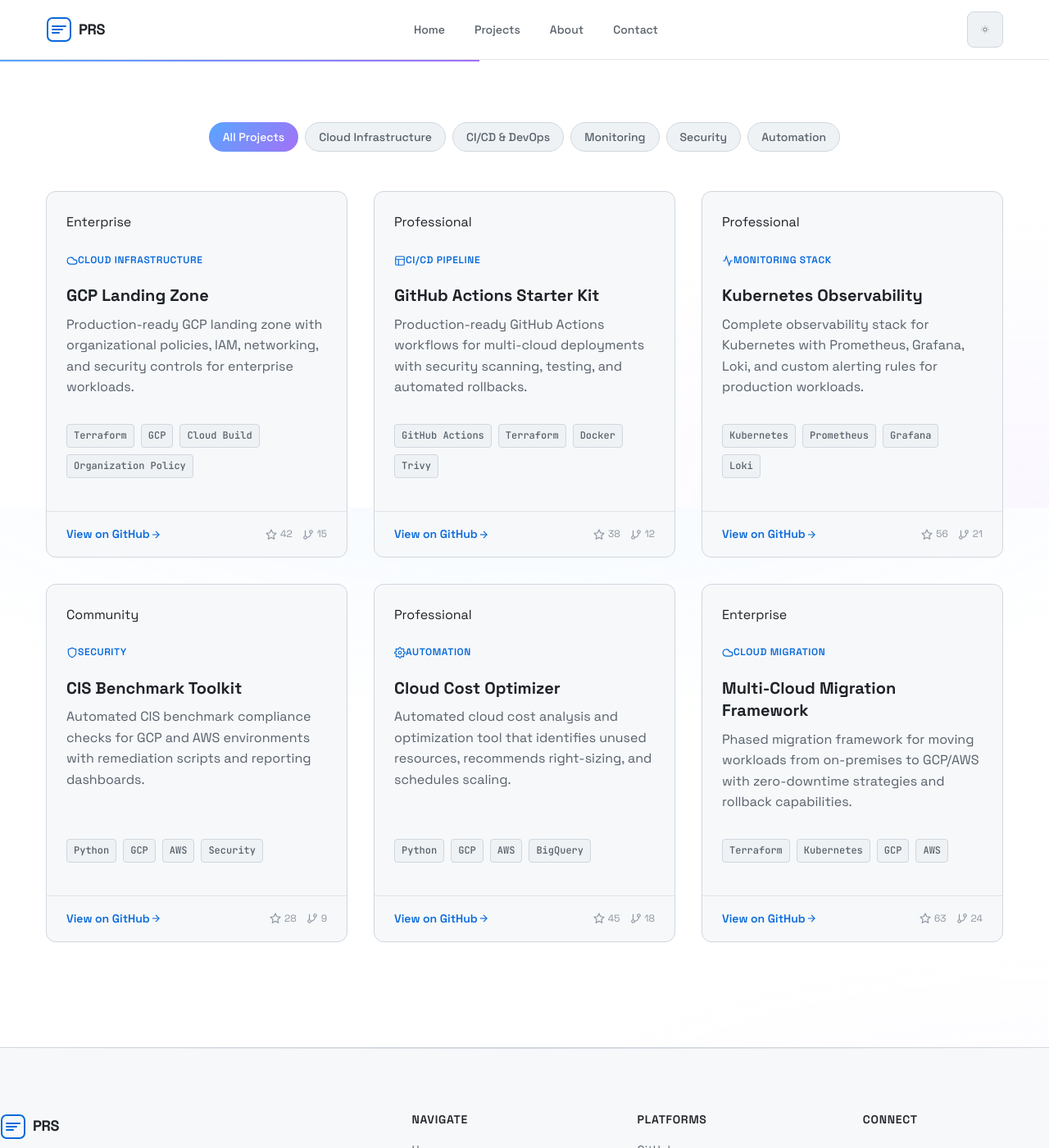
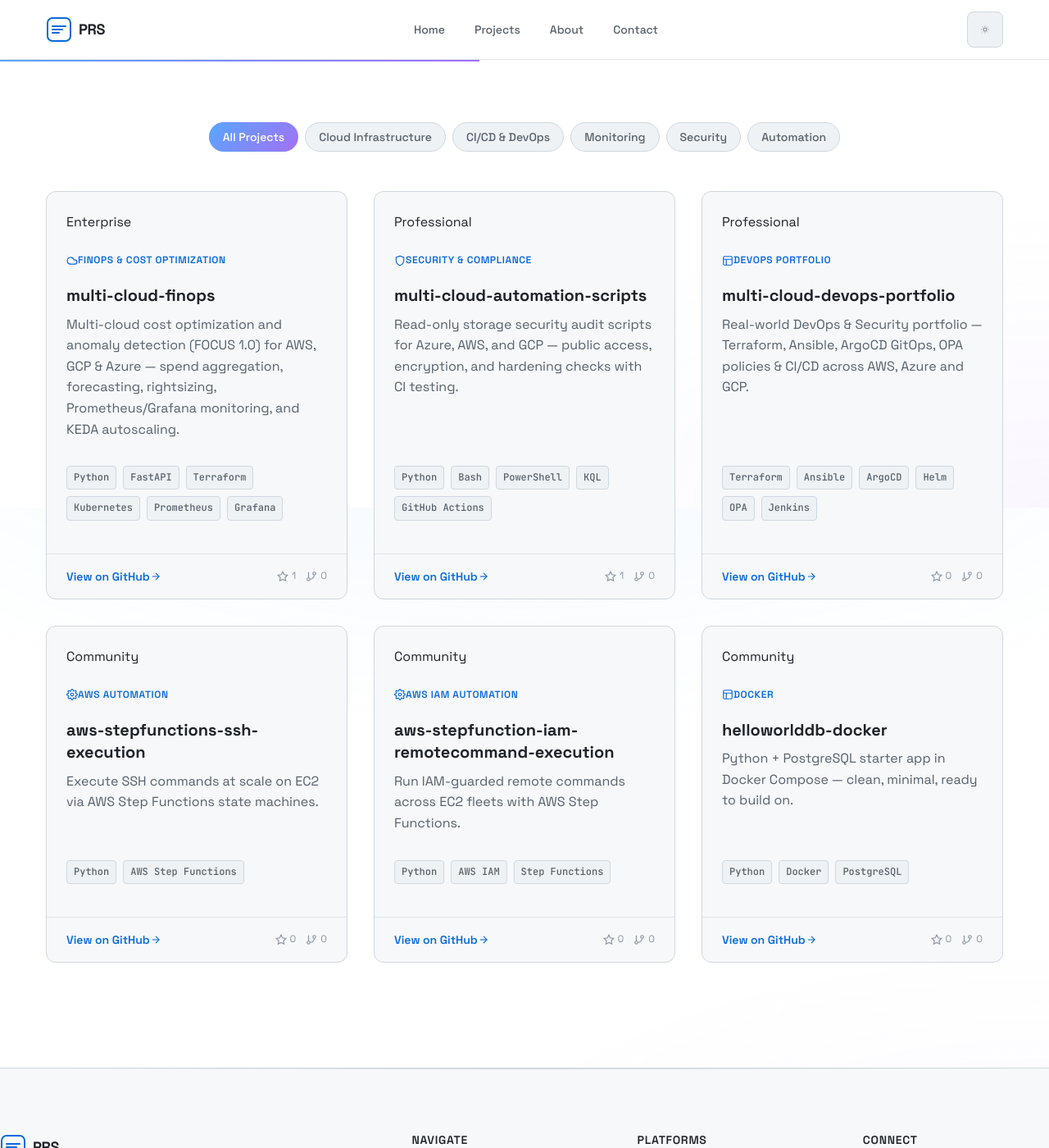
Before and after one commit to priyaranjan-sahu/priyaranjan-sahu.github.io, a Jekyll site: the page built from projects.md, in a window 1280 px wide and 1400 px high, scrolled down 281 px. Shown: the whole window at 82% size. Built offline with Jekyll 4.4.1, drawn with Linux system fonts in a browser that asks for light colours.

Commit message:
fix: replace dummy project data with actual repos
- multi-cloud-finops (1 star, Python/FastAPI/Terraform/K8s)
- multi-cloud-automation-scripts (1 star, Python/Bash/PowerShell/KQL)
- multi-cloud-devops-portfolio (HCL, Terraform/Ansible/ArgoCD)
- aws-stepfunctions-ssh-execution (Python, AWS Step Functions)
- aws-stepfunction-iam-remotecommand-execution (Python, AWS IAM)
- helloworlddb-docker (Python/Docker/PostgreSQL)

```diff
--- a/projects.md
+++ b/projects.md
@@ -30,30 +30,69 @@ title: Projects
         <div class="card-content">
           <span class="card-category">
             <svg width="14" height="14" viewBox="0 0 24 24" fill="none" stroke="currentColor" stroke-width="2"><path d="M17.5 19H9a7 7 0 1 1 6.71-9h1.79a4.5 4.5 0 1 1 0 9Z"/></svg>
-            Cloud Infrastructure
+            FinOps & Cost Optimization
           </span>
-          <h3 class="card-title">GCP Landing Zone</h3>
-          <p class="card-description">Production-ready GCP landing zone with organizational policies, IAM, networking, and security controls for enterprise workloads.</p>
+          <h3 class="card-title">multi-cloud-finops</h3>
+          <p class="card-description">Multi-cloud cost optimization and anomaly detection (FOCUS 1.0) for AWS, GCP & Azure — spend aggregation, forecasting, rightsizing, Prometheus/Grafana monitoring, and KEDA autoscaling.</p>
           <div class="card-tech">
+            <span class="tech-tag">Python</span>
+            <span class="tech-tag">FastAPI</span>
             <span class="tech-tag">Terraform</span>
-            <span class="tech-tag">GCP</span>
-            <span class="tech-tag">Cloud Build</span>
-            <span class="tech-tag">Organization Policy</span>
+            <span class="tech-tag">Kubernetes</span>
+            <span class="tech-tag">Prometheus</span>
+            <span class="tech-tag">Grafana</span>
           </div>
         </div>
         <div class="card-footer">
-          <a href="https://github.com/priyaranjan-sahu" class="card-link" target="_blank" rel="noopener noreferrer">
+          <a href="https://github.com/priyaranjan-sahu/multi-cloud-finops" class="card-link" target="_blank" rel="noopener noreferrer">
             View on GitHub
             <svg width="14" height="14" viewBox="0 0 24 24" fill="none" stroke="currentColor" stroke-width="2"><line x1="5" y1="12" x2="19" y2="12"/><polyline points="12 5 19 12 12 19"/></svg>
           </a>
           <div class="card-meta">
             <span class="meta-item">
               <svg width="12" height="12" viewBox="0 0 24 24" fill="none" stroke="currentColor" stroke-width="2"><polygon points="12 2 15.09 8.26 22 9.27 17 14.14 18.18 21.02 12 17.77 5.82 21.02 7 14.14 2 9.27 8.91 8.26 12 2"/></svg>
-              42
+              1
             </span>
             <span class="meta-item">
               <svg width="12" height="12" viewBox="0 0 24 24" fill="none" stroke="currentColor" stroke-width="2"><path d="M6 3v12"/><circle cx="18" cy="6" r="3"/><circle cx="6" cy="18" r="3"/><path d="M18 9a9 9 0 0 1-9 9"/></svg>
-              15
+              0
+            </span>
+          </div>
+        </div>
+      </div>
+
+      <div class="project-card reveal" data-category="security">
+        <div class="card-header">
+          <div class="card-tier tier-professional">Professional</div>
+        </div>
+        <div class="card-content">
+          <span class="card-category">
+            <svg width="14" height="14" viewBox="0 0 24 24" fill="none" stroke="currentColor" stroke-width="2"><path d="M12 22s8-4 8-10V5l-8-3-8 3v7c0 6 8 10 8 10z"/></svg>
+            Security & Compliance
+          </span>
+          <h3 class="card-title">multi-cloud-automation-scripts</h3>
+          <p class="card-description">Read-only storage security audit scripts for Azure, AWS, and GCP — public access, encryption, and hardening checks with CI testing.</p>
+          <div class="card-tech">
+            <span class="tech-tag">Python</span>
+            <span class="tech-tag">Bash</span>
+            <span class="tech-tag">PowerShell</span>
+            <span class="tech-tag">KQL</span>
+            <span class="tech-tag">GitHub Actions</span>
+          </div>
+        </div>
+        <div class="card-footer">
+          <a href="https://github.com/priyaranjan-sahu/multi-cloud-automation-scripts" class="card-link" target="_blank" rel="noopener noreferrer">
+            View on GitHub
+            <svg width="14" height="14" viewBox="0 0 24 24" fill="none" stroke="currentColor" stroke-width="2"><line x1="5" y1="12" x2="19" y2="12"/><polyline points="12 5 19 12 12 19"/></svg>
+          </a>
+          <div class="card-meta">
+            <span class="meta-item">
+              <svg width="12" height="12" viewBox="0 0 24 24" fill="none" stroke="currentColor" stroke-width="2"><polygon points="12 2 15.09 8.26 22 9.27 17 14.14 18.18 21.02 12 17.77 5.82 21.02 7 14.14 2 9.27 8.91 8.26 12 2"/></svg>
+              1
+            </span>
+            <span class="meta-item">
+              <svg width="12" height="12" viewBox="0 0 24 24" fill="none" stroke="currentColor" stroke-width="2"><path d="M6 3v12"/><circle cx="18" cy="6" r="3"/><circle cx="6" cy="18" r="3"/><path d="M18 9a9 9 0 0 1-9 9"/></svg>
+              0
             </span>
           </div>
         </div>
@@ -66,102 +105,32 @@ title: Projects
         <div class="card-content">
           <span class="card-category">
             <svg width="14" height="14" viewBox="0 0 24 24" fill="none" stroke="currentColor" stroke-width="2"><rect x="3" y="3" width="18" height="18" rx="2" ry="2"/><line x1="3" y1="9" x2="21" y2="9"/><line x1="9" y1="21" x2="9" y2="9"/></svg>
-            CI/CD Pipeline
+            DevOps Portfolio
           </span>
-          <h3 class="card-title">GitHub Actions Starter Kit</h3>
-          <p class="card-description">Production-ready GitHub Actions workflows for multi-cloud deployments with security scanning, testing, and automated rollbacks.</p>
+          <h3 class="card-title">multi-cloud-devops-portfolio</h3>
+          <p class="card-description">Real-world DevOps & Security portfolio — Terraform, Ansible, ArgoCD GitOps, OPA policies & CI/CD across AWS, Azure and GCP.</p>
           <div class="card-tech">
-            <span class="tech-tag">GitHub Actions</span>
             <span class="tech-tag">Terraform</span>
-            <span class="tech-tag">Docker</span>
-            <span class="tech-tag">Trivy</span>
+            <span class="tech-tag">Ansible</span>
+            <span class="tech-tag">ArgoCD</span>
+            <span class="tech-tag">Helm</span>
+            <span class="tech-tag">OPA</span>
+            <span class="tech-tag">Jenkins</span>
           </div>
         </div>
         <div class="card-footer">
-          <a href="https://github.com/priyaranjan-sahu" class="card-link" target="_blank" rel="noopener noreferrer">
+          <a href="https://github.com/priyaranjan-sahu/multi-cloud-devops-portfolio" class="card-link" target="_blank" rel="noopener noreferrer">
             View on GitHub
             <svg width="14" height="14" viewBox="0 0 24 24" fill="none" stroke="currentColor" stroke-width="2"><line x1="5" y1="12" x2="19" y2="12"/><polyline points="12 5 19 12 12 19"/></svg>
           </a>
           <div class="card-meta">
             <span class="meta-item">
               <svg width="12" height="12" viewBox="0 0 24 24" fill="none" stroke="currentColor" stroke-width="2"><polygon points="12 2 15.09 8.26 22 9.27 17 14.14 18.18 21.02 12 17.77 5.82 21.02 7 14.14 2 9.27 8.91 8.26 12 2"/></svg>
-              38
+              0
             </span>
             <span class="meta-item">
               <svg width="12" height="12" viewBox="0 0 24 24" fill="none" stroke="currentColor" stroke-width="2"><path d="M6 3v12"/><circle cx="18" cy="6" r="3"/><circle cx="6" cy="18" r="3"/><path d="M18 9a9 9 0 0 1-9 9"/></svg>
-              12
-            </span>
-          </div>
-        </div>
-      </div>
-
-      <div class="project-card reveal" data-category="monitoring">
-        <div class="card-header">
-          <div class="card-tier tier-professional">Professional</div>
-        </div>
-        <div class="card-content">
-          <span class="card-category">
-            <svg width="14" height="14" viewBox="0 0 24 24" fill="none" stroke="currentColor" stroke-width="2"><polyline points="22 12 18 12 15 21 9 3 6 12 2 12"/></svg>
-            Monitoring Stack
-          </span>
-          <h3 class="card-title">Kubernetes Observability</h3>
-          <p class="card-description">Complete observability stack for Kubernetes with Prometheus, Grafana, Loki, and custom alerting rules for production workloads.</p>
-          <div class="card-tech">
-            <span class="tech-tag">Kubernetes</span>
-            <span class="tech-tag">Prometheus</span>
-            <span class="tech-tag">Grafana</span>
-            <span class="tech-tag">Loki</span>
-          </div>
-        </div>
-        <div class="card-footer">
-          <a href="https://github.com/priyaranjan-sahu" class="card-link" target="_blank" rel="noopener noreferrer">
-            View on GitHub
-            <svg width="14" height="14" viewBox="0 0 24 24" fill="none" stroke="currentColor" stroke-width="2"><line x1="5" y1="12" x2="19" y2="12"/><polyline points="12 5 19 12 12 19"/></svg>
-          </a>
-          <div class="card-meta">
-            <span class="meta-item">
-              <svg width="12" height="12" viewBox="0 0 24 24" fill="none" stroke="currentColor" stroke-width="2"><polygon points="12 2 15.09 8.26 22 9.27 17 14.14 18.18 21.02 12 17.77 5.82 21.02 7 14.14 2 9.27 8.91 8.26 12 2"/></svg>
-              56
-            </span>
-            <span class="meta-item">
-              <svg width="12" height="12" viewBox="0 0 24 24" fill="none" stroke="currentColor" stroke-width="2"><path d="M6 3v12"/><circle cx="18" cy="6" r="3"/><circle cx="6" cy="18" r="3"/><path d="M18 9a9 9 0 0 1-9 9"/></svg>
-              21
-            </span>
-          </div>
-        </div>
-      </div>
-
-      <div class="project-card reveal" data-category="security">
-        <div class="card-header">
-          <div class="card-tier tier-community">Community</div>
-        </div>
-        <div class="card-content">
-          <span class="card-category">
-            <svg width="14" height="14" viewBox="0 0 24 24" fill="none" stroke="currentColor" stroke-width="2"><path d="M12 22s8-4 8-10V5l-8-3-8 3v7c0 6 8 10 8 10z"/></svg>
-            Security
-          </span>
-          <h3 class="card-title">CIS Benchmark Toolkit</h3>
-          <p class="card-description">Automated CIS benchmark compliance checks for GCP and AWS environments with remediation scripts and reporting dashboards.</p>
-          <div class="card-tech">
-            <span class="tech-tag">Python</span>
-            <span class="tech-tag">GCP</span>
-            <span class="tech-tag">AWS</span>
-            <span class="tech-tag">Security</span>
-          </div>
-        </div>
-        <div class="card-footer">
-          <a href="https://github.com/priyaranjan-sahu" class="card-link" target="_blank" rel="noopener noreferrer">
-            View on GitHub
-            <svg width="14" height="14" viewBox="0 0 24 24" fill="none" stroke="currentColor" stroke-width="2"><line x1="5" y1="12" x2="19" y2="12"/><polyline points="12 5 19 12 12 19"/></svg>
-          </a>
-          <div class="card-meta">
-            <span class="meta-item">
-              <svg width="12" height="12" viewBox="0 0 24 24" fill="none" stroke="currentColor" stroke-width="2"><polygon points="12 2 15.09 8.26 22 9.27 17 14.14 18.18 21.02 12 17.77 5.82 21.02 7 14.14 2 9.27 8.91 8.26 12 2"/></svg>
-              28
-            </span>
-            <span class="meta-item">
-              <svg width="12" height="12" viewBox="0 0 24 24" fill="none" stroke="currentColor" stroke-width="2"><path d="M6 3v12"/><circle cx="18" cy="6" r="3"/><circle cx="6" cy="18" r="3"/><path d="M18 9a9 9 0 0 1-9 9"/></svg>
-              9
+              0
             </span>
           </div>
         </div>
@@ -169,71 +138,103 @@ title: Projects
 
       <div class="project-card reveal" data-category="automation">
         <div class="card-header">
-          <div class="card-tier tier-professional">Professional</div>
+          <div class="card-tier tier-community">Community</div>
         </div>
         <div class="card-content">
           <span class="card-category">
             <svg width="14" height="14" viewBox="0 0 24 24" fill="none" stroke="currentColor" stroke-width="2"><circle cx="12" cy="12" r="3"/><path d="M19.4 15a1.65 1.65 0 0 0 .33 1.82l.06.06a2 2 0 0 1 0 2.83 2 2 0 0 1-2.83 0l-.06-.06a1.65 1.65 0 0 0-1.82-.33 1.65 1.65 0 0 0-1 1.51V21a2 2 0 0 1-2 2 2 2 0 0 1-2-2v-.09A1.65 1.65 0 0 0 9 19.4a1.65 1.65 0 0 0-1.82.33l-.06.06a2 2 0 0 1-2.83 0 2 2 0 0 1 0-2.83l.06-.06A1.65 1.65 0 0 0 4.68 15a1.65 1.65 0 0 0-1.51-1H3a2 2 0 0 1-2-2 2 2 0 0 1 2-2h.09A1.65 1.65 0 0 0 4.6 9a1.65 1.65 0 0 0-.33-1.82l-.06-.06a2 2 0 0 1 0-2.83 2 2 0 0 1 2.83 0l.06.06A1.65 1.65 0 0 0 9 4.68a1.65 1.65 0 0 0 1-1.51V3a2 2 0 0 1 2-2 2 2 0 0 1 2 2v.09a1.65 1.65 0 0 0 1 1.51 1.65 1.65 0 0 0 1.82-.33l.06-.06a2 2 0 0 1 2.83 0 2 2 0 0 1 0 2.83l-.06.06a1.65 1.65 0 0 0-.33 1.82V9a1.65 1.65 0 0 0 1.51 1H21a2 2 0 0 1 2 2 2 2 0 0 1-2 2h-.09a1.65 1.65 0 0 0-1.51 1z"/></svg>
-            Automation
+            AWS Automation
           </span>
-          <h3 class="card-title">Cloud Cost Optimizer</h3>
-          <p class="card-description">Automated cloud cost analysis and optimization tool that identifies unused resources, recommends right-sizing, and schedules scaling.</p>
+          <h3 class="card-title">aws-stepfunctions-ssh-execution</h3>
+          <p class="card-description">Execute SSH commands at scale on EC2 via AWS Step Functions state machines.</p>
           <div class="card-tech">
             <span class="tech-tag">Python</span>
-            <span class="tech-tag">GCP</span>
-            <span class="tech-tag">AWS</span>
-            <span class="tech-tag">BigQuery</span>
+            <span class="tech-tag">AWS Step Functions</span>
           </div>
         </div>
         <div class="card-footer">
-          <a href="https://github.com/priyaranjan-sahu" class="card-link" target="_blank" rel="noopener noreferrer">
+          <a href="https://github.com/priyaranjan-sahu/aws-stepfunctions-ssh-execution" class="card-link" target="_blank" rel="noopener noreferrer">
             View on GitHub
             <svg width="14" height="14" viewBox="0 0 24 24" fill="none" stroke="currentColor" stroke-width="2"><line x1="5" y1="12" x2="19" y2="12"/><polyline points="12 5 19 12 12 19"/></svg>
           </a>
           <div class="card-meta">
             <span class="meta-item">
               <svg width="12" height="12" viewBox="0 0 24 24" fill="none" stroke="currentColor" stroke-width="2"><polygon points="12 2 15.09 8.26 22 9.27 17 14.14 18.18 21.02 12 17.77 5.82 21.02 7 14.14 2 9.27 8.91 8.26 12 2"/></svg>
-              45
+              0
             </span>
             <span class="meta-item">
               <svg width="12" height="12" viewBox="0 0 24 24" fill="none" stroke="currentColor" stroke-width="2"><path d="M6 3v12"/><circle cx="18" cy="6" r="3"/><circle cx="6" cy="18" r="3"/><path d="M18 9a9 9 0 0 1-9 9"/></svg>
-              18
+              0
             </span>
           </div>
         </div>
       </div>
 
-      <div class="project-card reveal" data-category="cloud">
+      <div class="project-card reveal" data-category="automation">
         <div class="card-header">
-          <div class="card-tier tier-enterprise">Enterprise</div>
+          <div class="card-tier tier-community">Community</div>
         </div>
         <div class="card-content">
           <span class="card-category">
-            <svg width="14" height="14" viewBox="0 0 24 24" fill="none" stroke="currentColor" stroke-width="2"><path d="M17.5 19H9a7 7 0 1 1 6.71-9h1.79a4.5 4.5 0 1 1 0 9Z"/></svg>
-            Cloud Migration
+            <svg width="14" height="14" viewBox="0 0 24 24" fill="none" stroke="currentColor" stroke-width="2"><circle cx="12" cy="12" r="3"/><path d="M19.4 15a1.65 1.65 0 0 0 .33 1.82l.06.06a2 2 0 0 1 0 2.83 2 2 0 0 1-2.83 0l-.06-.06a1.65 1.65 0 0 0-1.82-.33 1.65 1.65 0 0 0-1 1.51V21a2 2 0 0 1-2 2 2 2 0 0 1-2-2v-.09A1.65 1.65 0 0 0 9 19.4a1.65 1.65 0 0 0-1.82.33l-.06.06a2 2 0 0 1-2.83 0 2 2 0 0 1 0-2.83l.06-.06A1.65 1.65 0 0 0 4.68 15a1.65 1.65 0 0 0-1.51-1H3a2 2 0 0 1-2-2 2 2 0 0 1 2-2h.09A1.65 1.65 0 0 0 4.6 9a1.65 1.65 0 0 0-.33-1.82l-.06-.06a2 2 0 0 1 0-2.83 2 2 0 0 1 2.83 0l.06.06A1.65 1.65 0 0 0 9 4.68a1.65 1.65 0 0 0 1-1.51V3a2 2 0 0 1 2-2 2 2 0 0 1 2 2v.09a1.65 1.65 0 0 0 1 1.51 1.65 1.65 0 0 0 1.82-.33l.06-.06a2 2 0 0 1 2.83 0 2 2 0 0 1 0 2.83l-.06.06a1.65 1.65 0 0 0-.33 1.82V9a1.65 1.65 0 0 0 1.51 1H21a2 2 0 0 1 2 2 2 2 0 0 1-2 2h-.09a1.65 1.65 0 0 0-1.51 1z"/></svg>
+            AWS IAM Automation
           </span>
-          <h3 class="card-title">Multi-Cloud Migration Framework</h3>
-          <p class="card-description">Phased migration framework for moving workloads from on-premises to GCP/AWS with zero-downtime strategies and rollback capabilities.</p>
+          <h3 class="card-title">aws-stepfunction-iam-remotecommand-execution</h3>
+          <p class="card-description">Run IAM-guarded remote commands across EC2 fleets with AWS Step Functions.</p>
           <div class="card-tech">
-            <span class="tech-tag">Terraform</span>
-            <span class="tech-tag">Kubernetes</span>
-            <span class="tech-tag">GCP</span>
-            <span class="tech-tag">AWS</span>
+            <span class="tech-tag">Python</span>
+            <span class="tech-tag">AWS IAM</span>
+            <span class="tech-tag">Step Functions</span>
           </div>
         </div>
         <div class="card-footer">
-          <a href="https://github.com/priyaranjan-sahu" class="card-link" target="_blank" rel="noopener noreferrer">
+          <a href="https://github.com/priyaranjan-sahu/aws-stepfunction-iam-remotecommand-execution" class="card-link" target="_blank" rel="noopener noreferrer">
             View on GitHub
             <svg width="14" height="14" viewBox="0 0 24 24" fill="none" stroke="currentColor" stroke-width="2"><line x1="5" y1="12" x2="19" y2="12"/><polyline points="12 5 19 12 12 19"/></svg>
           </a>
           <div class="card-meta">
             <span class="meta-item">
               <svg width="12" height="12" viewBox="0 0 24 24" fill="none" stroke="currentColor" stroke-width="2"><polygon points="12 2 15.09 8.26 22 9.27 17 14.14 18.18 21.02 12 17.77 5.82 21.02 7 14.14 2 9.27 8.91 8.26 12 2"/></svg>
-              63
+              0
             </span>
             <span class="meta-item">
               <svg width="12" height="12" viewBox="0 0 24 24" fill="none" stroke="currentColor" stroke-width="2"><path d="M6 3v12"/><circle cx="18" cy="6" r="3"/><circle cx="6" cy="18" r="3"/><path d="M18 9a9 9 0 0 1-9 9"/></svg>
-              24
+              0
+            </span>
+          </div>
+        </div>
+      </div>
+
+      <div class="project-card reveal" data-category="devops">
+        <div class="card-header">
+          <div class="card-tier tier-community">Community</div>
+        </div>
+        <div class="card-content">
+          <span class="card-category">
+            <svg width="14" height="14" viewBox="0 0 24 24" fill="none" stroke="currentColor" stroke-width="2"><rect x="3" y="3" width="18" height="18" rx="2" ry="2"/><line x1="3" y1="9" x2="21" y2="9"/><line x1="9" y1="21" x2="9" y2="9"/></svg>
+            Docker
+          </span>
+          <h3 class="card-title">helloworlddb-docker</h3>
+          <p class="card-description">Python + PostgreSQL starter app in Docker Compose — clean, minimal, ready to build on.</p>
+          <div class="card-tech">
+            <span class="tech-tag">Python</span>
+            <span class="tech-tag">Docker</span>
+            <span class="tech-tag">PostgreSQL</span>
+          </div>
+        </div>
+        <div class="card-footer">
+          <a href="https://github.com/priyaranjan-sahu/helloworlddb-docker" class="card-link" target="_blank" rel="noopener noreferrer">
+            View on GitHub
+            <svg width="14" height="14" viewBox="0 0 24 24" fill="none" stroke="currentColor" stroke-width="2"><line x1="5" y1="12" x2="19" y2="12"/><polyline points="12 5 19 12 12 19"/></svg>
+          </a>
+          <div class="card-meta">
+            <span class="meta-item">
+              <svg width="12" height="12" viewBox="0 0 24 24" fill="none" stroke="currentColor" stroke-width="2"><polygon points="12 2 15.09 8.26 22 9.27 17 14.14 18.18 21.02 12 17.77 5.82 21.02 7 14.14 2 9.27 8.91 8.26 12 2"/></svg>
+              0
+            </span>
+            <span class="meta-item">
+              <svg width="12" height="12" viewBox="0 0 24 24" fill="none" stroke="currentColor" stroke-width="2"><path d="M6 3v12"/><circle cx="18" cy="6" r="3"/><circle cx="6" cy="18" r="3"/><path d="M18 9a9 9 0 0 1-9 9"/></svg>
+              0
             </span>
           </div>
         </div>
```
Also changed, not shown: index.md (+59 -54 lines), temp_readme.txt (added, +8 -0 lines).
